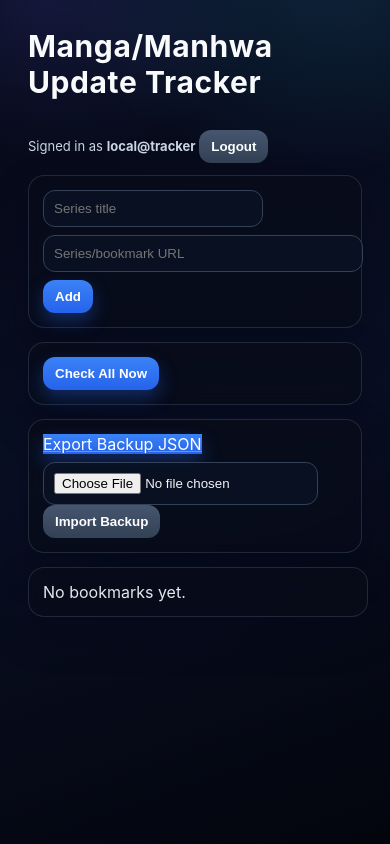
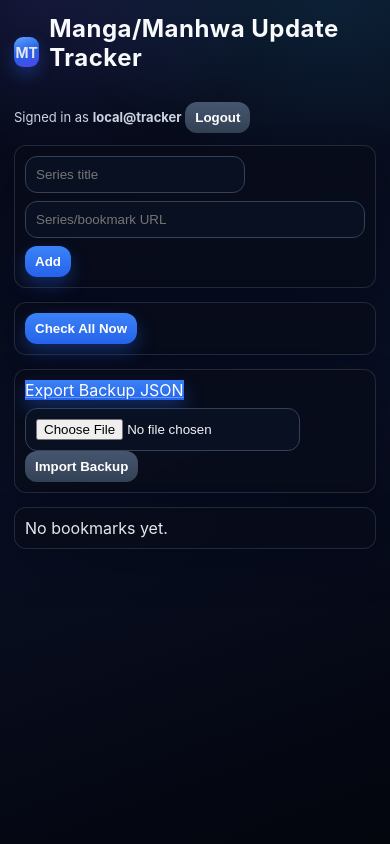
Before and after one commit to somaqzz12/manhwa-manga-tracking-Through-out-different-websites, a Flask app: page / in a window 390 px wide. Run offline with Flask 3, Linux system fonts and the light colour scheme; the visitor is signed in with stand-in values (Sample User, id 1); data comes from the database, SQL or seed files in the repository; data that the repository does not hold is empty.

Commit message:
Enhance UI and user feedback in popup and templates.
Updated popup.html and popup.js to introduce a new toast notification system for user actions, improving feedback on backend URL saves and manual additions. Enhanced visual elements in templates (auth.html and index.html) with consistent branding and responsive design adjustments, including new gradient styles and layout refinements for a modern look.

```diff
--- a/templates/index.html
+++ b/templates/index.html
@@ -5,16 +5,29 @@
   <meta name="viewport" content="width=device-width, initial-scale=1">
   <title>Manga Update Tracker</title>
   <style>
+    :root {
+      --bg-0: #050816;
+      --bg-1: #090f23;
+      --bg-2: #03050d;
+      --panel: rgba(9, 13, 25, 0.76);
+      --border: rgba(100, 116, 139, 0.28);
+      --text-main: #e5e7eb;
+      --text-soft: #94a3b8;
+      --accent-1: #3b82f6;
+      --accent-2: #2563eb;
+      --danger-1: #ef4444;
+      --danger-2: #dc2626;
+    }
     * { box-sizing: border-box; }
     body {
-      font-family: Inter, Segoe UI, Arial, sans-serif;
+      font-family: Inter, "Segoe UI", Arial, sans-serif;
       margin: 0;
       padding: 28px;
       background:
         radial-gradient(380px 260px at 84% -2%, rgba(56, 189, 248, 0.14), transparent 72%),
         radial-gradient(320px 220px at 12% 0%, rgba(99, 102, 241, 0.16), transparent 70%),
-        linear-gradient(160deg, #050816 0%, #090f23 50%, #03050d 100%);
-      color: #e5e7eb;
+        linear-gradient(160deg, var(--bg-0) 0%, var(--bg-1) 50%, var(--bg-2) 100%);
+      color: var(--text-main);
       min-height: 100vh;
     }
     h1 {
@@ -23,10 +36,11 @@
       font-size: 30px;
       letter-spacing: 0.02em;
       color: #f8fafc;
+      font-size: clamp(24px, 3.4vw, 32px);
     }
     .panel {
-      background: rgba(9, 13, 25, 0.76);
-      border: 1px solid rgba(100, 116, 139, 0.28);
+      background: var(--panel);
+      border: 1px solid var(--border);
       backdrop-filter: blur(8px);
       border-radius: 16px;
       padding: 14px;
@@ -60,12 +74,12 @@
     }
     button:hover { transform: translateY(-1px); opacity: 0.95; }
     .btn-primary {
-      background: linear-gradient(180deg, #3b82f6 0%, #2563eb 100%);
+      background: linear-gradient(180deg, var(--accent-1) 0%, var(--accent-2) 100%);
       color: white;
       box-shadow: 0 8px 18px rgba(37, 99, 235, 0.35);
     }
     .btn-muted { background: linear-gradient(180deg, #46566f 0%, #334155 100%); color: white; }
-    .btn-danger { background: linear-gradient(180deg, #ef4444 0%, #dc2626 100%); color: white; }
+    .btn-danger { background: linear-gradient(180deg, var(--danger-1) 0%, var(--danger-2) 100%); color: white; }
     .grid { display: grid; grid-template-columns: repeat(auto-fill, minmax(340px, 1fr)); gap: 12px; }
     .series-card {
       background: linear-gradient(180deg, rgba(13, 20, 38, 0.96) 0%, rgba(7, 12, 26, 0.96) 100%);
@@ -73,6 +87,12 @@
       border-radius: 16px;
       padding: 14px;
       box-shadow: 0 14px 30px rgba(2, 6, 23, 0.35);
+      transition: transform 0.18s ease, box-shadow 0.18s ease, border-color 0.18s ease;
+    }
+    .series-card:hover {
+      transform: translateY(-2px);
+      box-shadow: 0 18px 34px rgba(2, 6, 23, 0.42);
+      border-color: rgba(96, 165, 250, 0.45);
     }
     .series-head { display: flex; align-items: start; justify-content: space-between; gap: 8px; margin-bottom: 10px; }
     .series-main { display: grid; grid-template-columns: 84px 1fr; gap: 12px; align-items: start; }
@@ -94,11 +114,37 @@
     .empty { color: #9ca3af; }
     .topbar { display: flex; justify-content: space-between; align-items: center; margin-bottom: 12px; gap: 12px; flex-wrap: wrap; }
     .small { font-size: 13px; color: #cbd5e1; }
+    .brand-wrap { display: flex; align-items: center; gap: 10px; }
+    .brand-logo {
+      width: 30px;
+      height: 30px;
+      border-radius: 9px;
+      display: grid;
+      place-items: center;
+      font-size: 14px;
+      font-weight: 700;
+      background: linear-gradient(160deg, #60a5fa 0%, #2563eb 48%, #4f46e5 100%);
+      box-shadow: 0 8px 16px rgba(37, 99, 235, 0.32);
+    }
+    @media (max-width: 720px) {
+      body { padding: 14px; }
+      .grid { grid-template-columns: 1fr; gap: 10px; }
+      .series-card { padding: 10px; border-radius: 12px; }
+      .series-main { grid-template-columns: 70px 1fr; gap: 10px; }
+      .cover, .cover-fallback { width: 70px; height: 94px; }
+      .series-title { font-size: 16px; }
+      .actions { gap: 5px; }
+      button { padding: 8px 10px; }
+      .panel { padding: 10px; border-radius: 12px; }
+    }
   </style>
 </head>
 <body>
   <div class="topbar">
-    <h1>Manga/Manhwa Update Tracker</h1>
+    <div class="brand-wrap">
+      <div class="brand-logo">MT</div>
+      <h1>Manga/Manhwa Update Tracker</h1>
+    </div>
     <div class="small">
       Signed in as <strong>{{ current_user["email"] }}</strong>
       <form class="inline" action="/logout" method="post"><button class="btn-muted" type="submit">Logout</button></form>
```
Also changed, not shown: extension/popup.html (+54 -6 lines), extension/popup.js (+20 -0 lines), templates/auth.html (+30 -6 lines).
